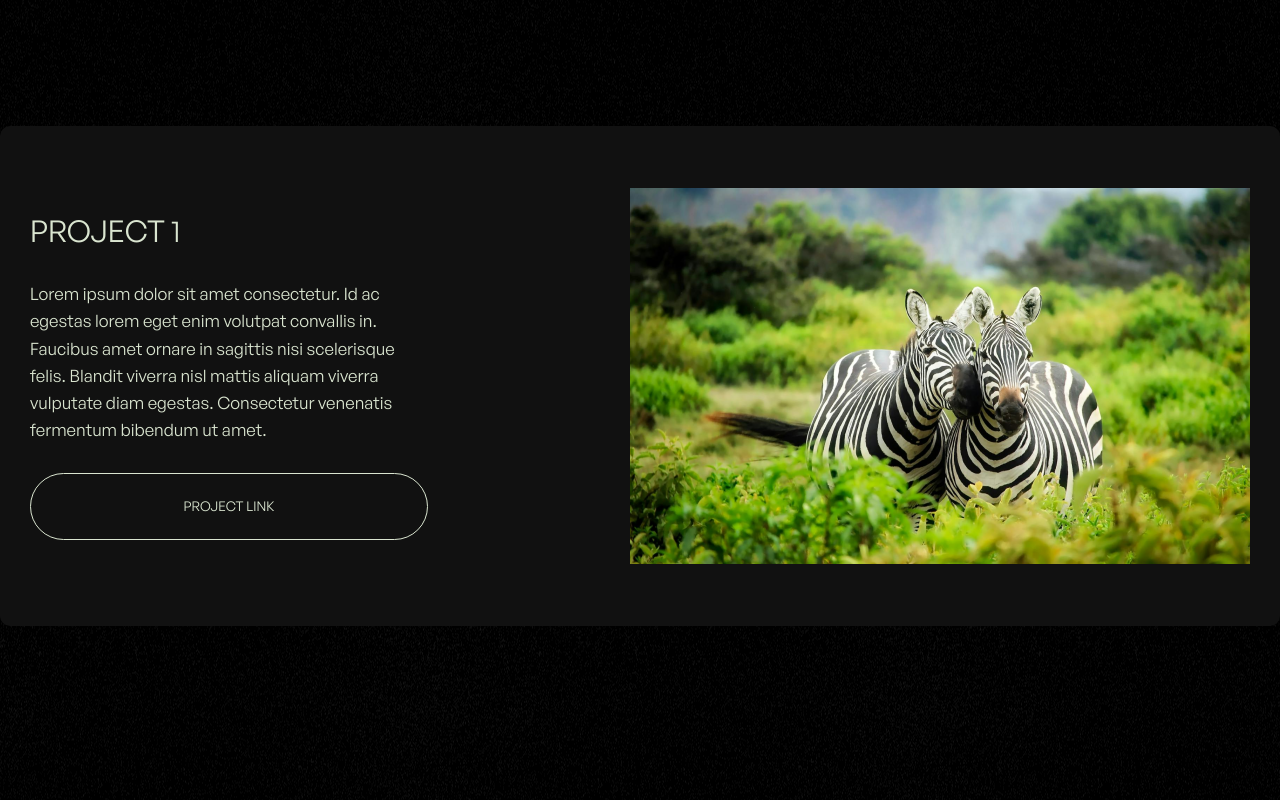
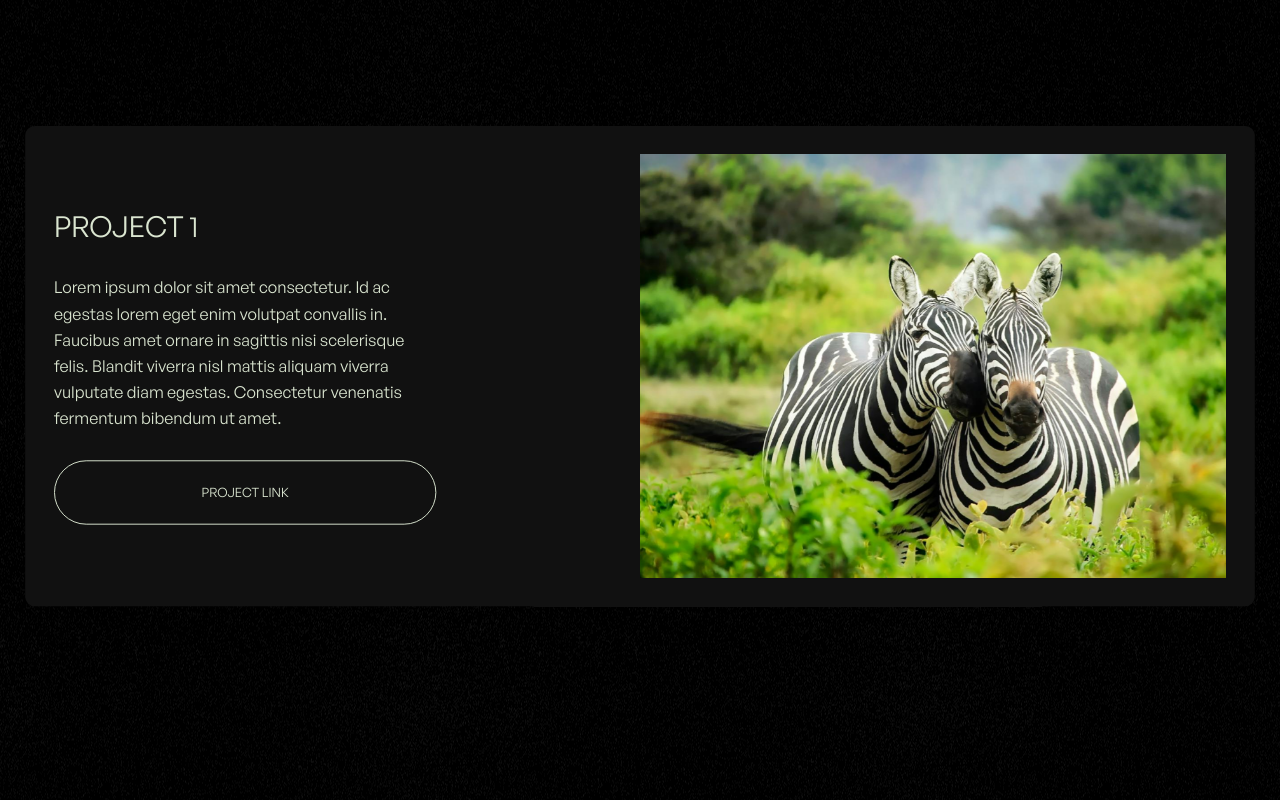
Before and after one commit to Artem-Kysylov/portfolio-website, a Next.js app: page / in a window 1280 px wide. Shown: the part 1240-2040 px from the top of the page. Built offline with nearby package versions, Linux system fonts and the light colour scheme.

Commit message:
fix of cards animation, add new styles to the links and icons

```diff
--- a/src/app/layout.js
+++ b/src/app/layout.js
@@ -23,11 +23,9 @@ export default function RootLayout({ children }) {
   return (
     <html lang="en">
       <body className={generalSans.className}>
-          <div className='wrapper'>
             <Navbar/>
             {children}
             <Footer/>
-          </div>
       </body>
     </html>
   );
--- a/src/components/mail-link/styles.module.css
+++ b/src/components/mail-link/styles.module.css
@@ -4,7 +4,13 @@
 
 .mail__link {
     font-size: 40px;
+    opacity: 0.5;
     margin-bottom: 12px;
+    transition: all 0.6s ease-in;
+}
+
+.mail__link:hover {
+    opacity: 1;
 }
 
 @media screen and (max-width: 575px) {
--- a/src/components/nav-link/styles.module.css
+++ b/src/components/nav-link/styles.module.css
@@ -1,3 +1,12 @@
+.nav__link {
+    opacity: 0.5;
+    transition: all 0.6s ease-in;
+}
+
+.nav__link:hover {
+    opacity: 1;
+}
+
 /* Mediaqueries  */
 @media screen and (max-width: 768px) {
     .nav__link {
--- a/src/components/project-item/ProjectItem.jsx
+++ b/src/components/project-item/ProjectItem.jsx
@@ -1,17 +1,29 @@
+'use client'
 // Imports
-import React from 'react'
+import React, { useRef } from 'react'
 import Image from "next/image"
 import classNames from 'classnames'
+import { useTransform, useScroll, motion } from 'framer-motion'
 import styles from './styles.module.css'
 
 // Import components
 import Button from '@/components/button/Button'
 
-const ProjectItem = ({ title, description, image, background, index  }) => {
+const ProjectItem = ({ title, description, image, background, index, progress, range, targetScale  }) => {
+  const container = useRef(null)
+
+  const { scrollYProgress } = useScroll({
+    target: container,
+    offset: ['start end', 'start start']
+  })
+
+  const imageScale = useTransform(scrollYProgress, [0, 1], [2, 1])
+  const scale = useTransform(progress, range, [1, targetScale])
+
   return (
-    <div className={styles.project__itemContainer}>
-      <div
-        style={{ backgroundColor: background, top:`calc(-5vh + ${index * 25}px)` }}
+    <div className={styles.project__itemContainer} ref={container}>
+      <motion.div
+        style={{ backgroundColor: background, scale, top:`calc(-5vh + ${index * 25}px)` }}
         className={classNames(
           styles.project__item,
           { [styles.dark]: background === 'var(--light-black)',
@@ -27,15 +39,20 @@ const ProjectItem = ({ title, description, image, background, index  }) => {
             buttonType = {background === 'var(--light-black)' ? 'outlined' : 'outlinedDark'}
           />
         </div>
-
-        <Image
-          src={image}
-          alt={title}
-          width={620}
-          height={376}
-          layout='intrinsic'
-        />
-      </div>
+        <div className={styles.project__imageContainer}>
+          <motion.div
+            className={styles.project__imageContainerInner}
+            style={{scale: imageScale}}
+          >
+            <Image
+              src={image}
+              alt={title}
+              fill
+              style={{objectFit: "cover"}}
+            />
+          </motion.div>
+        </div>
+      </motion.div>
     </div>
   )
 }
--- a/src/components/project-item/styles.module.css
+++ b/src/components/project-item/styles.module.css
@@ -20,7 +20,7 @@
     justify-content: space-between;
     gap: 30px;
     position: relative;
-    /* top: -25%; */
+    top: -25%;
     transform-origin: top;
 }
 
@@ -30,6 +30,18 @@
     align-items: flex-start;
     gap: 30px;
     width: 398px;
+}
+
+.project__imageContainer {
+    position: relative;
+    width: 50%;
+    height: 100%;
+    overflow: hidden;
+}
+
+.project__imageContainerInner {
+    width: 100%;
+    height: 100%;
 }
 
 .project__item.dark {
@@ -52,6 +64,12 @@
 @media screen and (max-width: 1000px) {
     .project__item {
         flex-direction: column;
+        height: 100%;
+    }
+
+    .project__imageContainer {
+        height: 100%;
+        width: 100%;
     }
 
     .project__itemContent {
--- a/src/components/sections/projects/Projects.jsx
+++ b/src/components/sections/projects/Projects.jsx
@@ -1,24 +1,40 @@
+'use client'
 // Imports
 import React from 'react'
 import styles from './styles.module.css'
+import { useScroll } from 'framer-motion'
+import { useRef } from 'react'
 import { projectItems } from '../../../app/data/data'
 
 // Import components
 import ProjectItem from '@/components/project-item/ProjectItem'
 
 const Projects = () => {
+  const container = useRef(null)
+
+  const { scrollYProgress } = useScroll({
+    target: container,
+    offset: ['start start', 'end end']
+  })
+
   return (
     <section className={styles.projects__section} id='projects'>
         <h2 className={styles.projects__title}>Projects</h2>
-        <div className={styles.projects__container}>
+        <div className={styles.projects__container} ref={container}>
           {
-            projectItems.map((project, index) => (
-              <ProjectItem
-                key={`p_${index}`}
-                {...project}
-                index={index}
-              />
-            ))
+            projectItems.map((project, index) => {
+              const targetScale = 1 - ( (projectItems.length - index) * 0.05)
+              return (
+                <ProjectItem
+                  key={`p_${index}`}
+                  {...project}
+                  index={index}
+                  progress={scrollYProgress}
+                  range={[index * .25, 1]}
+                  targetScale={targetScale}
+                />
+              )
+            })
           }
         </div>
     </section>
--- a/src/components/sections/projects/styles.module.css
+++ b/src/components/sections/projects/styles.module.css
@@ -11,5 +11,4 @@
 
 .projects__container {
     position: relative;
-    height: calc(100vh * 4);
 }
--- a/src/components/socials-icon/styles.module.css
+++ b/src/components/socials-icon/styles.module.css
@@ -1,3 +1,9 @@
 .socilas__icon {
     font-size: 24px;
+    opacity: 0.5;
+    transition: all 0.6s ease-in;
 }
+
+.socilas__icon:hover {
+    opacity: 1;
+}
```
